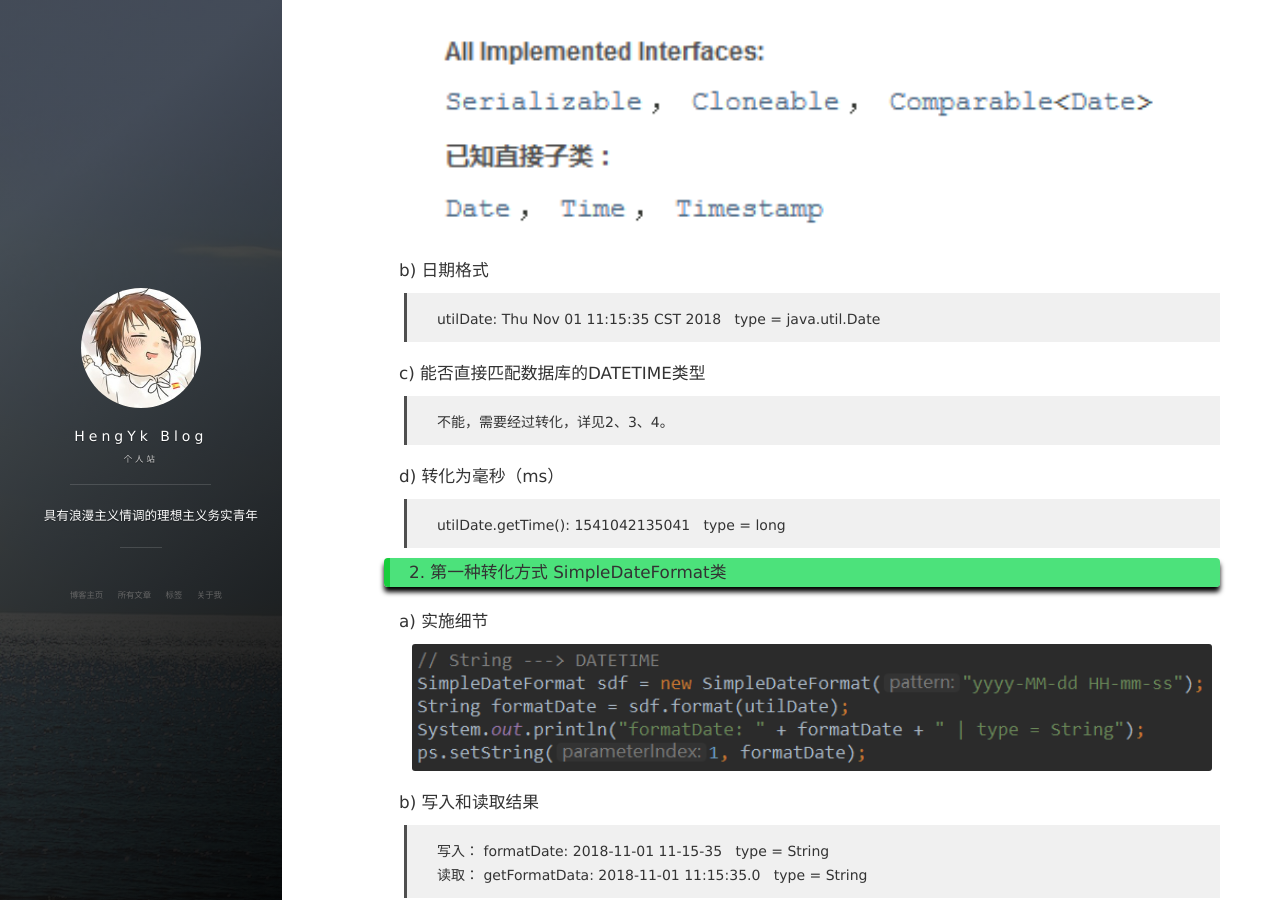
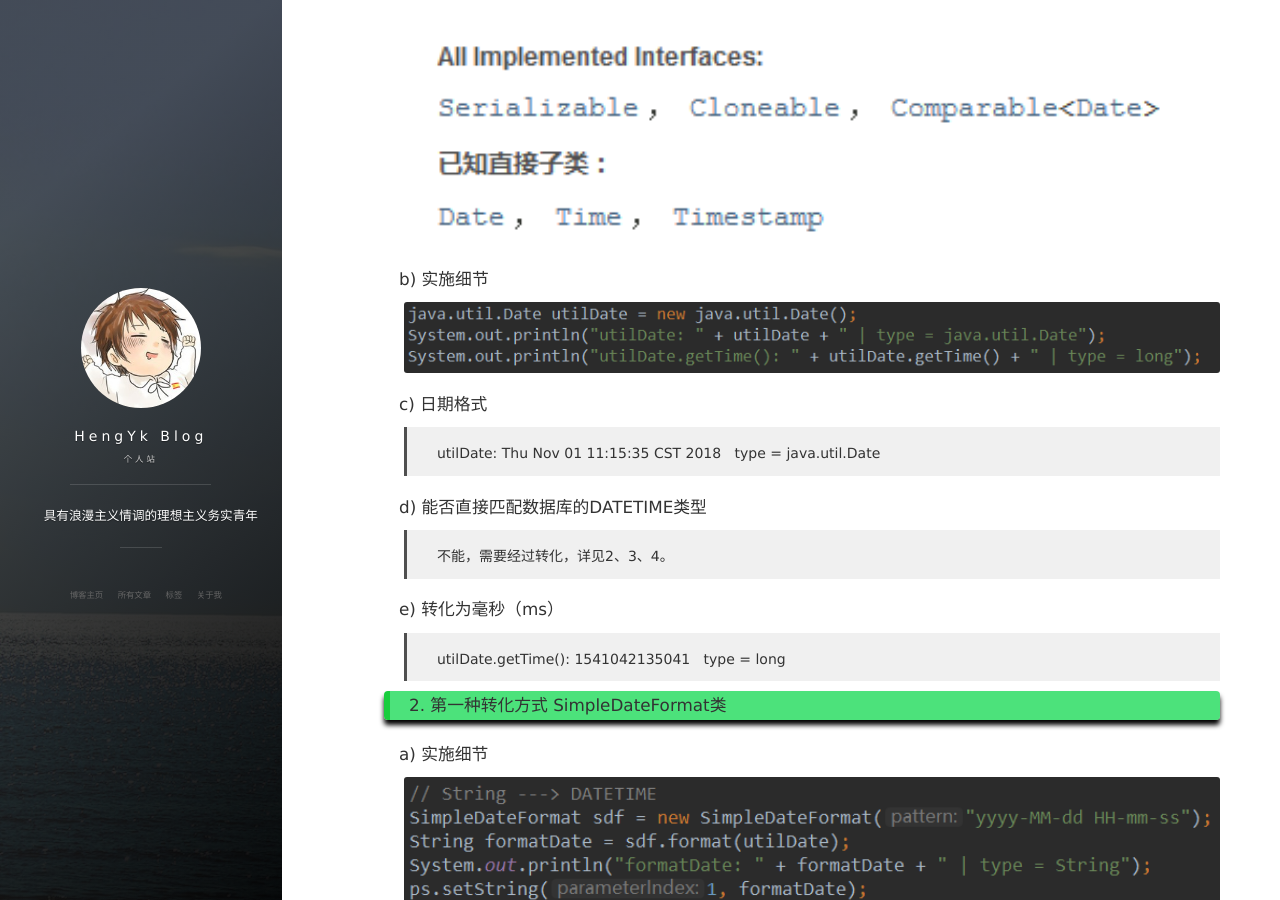
Before and after one commit to HengYk/hengyk.github.io, a Jekyll site: the page built from _posts/2018-11-01-JAVA杂谈：如何匹配数据库中的DATETIME类型.md, in a window 1280 px wide and 900 px high, scrolled down 463 px. Built offline with Jekyll 4.4.1, drawn with Linux system fonts in a browser that asks for light colours; nearby versions of some CDN libraries; comment, search, counter and statistics services are not loaded.

Commit message:
Commit datetime

```diff
--- a/_posts/2018-11-01-JAVA杂谈：如何匹配数据库中的DATETIME类型.md
+++ b/_posts/2018-11-01-JAVA杂谈：如何匹配数据库中的DATETIME类型.md
@@ -12,17 +12,21 @@
 
 #### a)	继承关系
 
-<img src="/images/post/dateclass.png" width="800px" height="">
+<img src="/images/post/dateclass.png" width="1000px" height="">
 
-#### b)	日期格式
+#### b) 实施细节
+
+<img src="/images/post/utildatedatetime.png" width="1000px" height="">
+
+#### c)	日期格式
 
 >  utilDate: Thu Nov 01 11:15:35 CST 2018&nbsp;&nbsp;&nbsp;type = java.util.Date
 
-#### c)	能否直接匹配数据库的DATETIME类型
+#### d)	能否直接匹配数据库的DATETIME类型
 
 > 不能，需要经过转化，详见2、3、4。
 
-#### d)	转化为毫秒（ms）
+#### e)	转化为毫秒（ms）
 
 >  utilDate.getTime(): 1541042135041&nbsp;&nbsp;&nbsp;type = long
 
@@ -30,7 +34,7 @@
 
 #### a)	实施细节
 
-<img src="/images/post/stringdatetime.png" width="800px" height="">
+<img src="/images/post/stringdatetime.png" width="1000px" height="">
 
 #### b)	写入和读取结果
 
@@ -45,7 +49,7 @@
 
 #### a)	实施细节
 
-<img src="/images/post/sqldatedatetime.png" width="800px" height="">
+<img src="/images/post/sqldatedatetime.png" width="1000px" height="">
 
 #### b)	写入和读取结果
 
@@ -60,7 +64,7 @@
 
 #### a)	实施细节
 
-<img src="/images/post/timestampdatetime.png" width="800px" height="">
+<img src="/images/post/timestampdatetime.png" width="1000px" height="">
 
 #### b)	写入和读取结果
 
@@ -75,7 +79,7 @@
 
 > Time类无法直接写入为DATETIME类型。
 
-<img src="/images/post/timedatetime.png" width="800px" height="">
+<img src="/images/post/timedatetime.png" width="1000px" height="">
 
 > 输出结果： time: 11:15:35&nbsp;&nbsp;&nbsp;type = java.sql.Time
 > 执行写入报错： Data truncation: Incorrect datetime value
```
Also changed, not shown: images/post/utildatedatetime.png (added).
